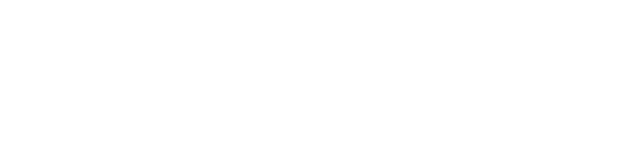
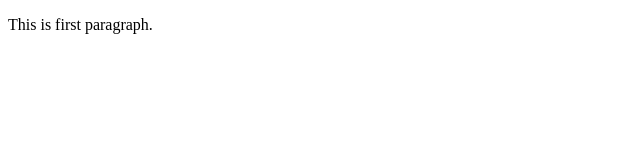
Before and after one commit to Uttam-Chaudhary/Tailwind-Css-Class, a plain HTML site: page index.html in a window 1280 px wide. Shown: the whole page, without its empty margins (0-640 px from the left). Drawn offline with Linux system fonts and the light colour scheme.

Commit message:
New paragraph added.

```diff
--- a/index.html
+++ b/index.html
@@ -6,6 +6,6 @@
     <title>Document</title>
 </head>
 <body>
-
+    <p>This is first paragraph.</p>
 </body>
 </html>
```
